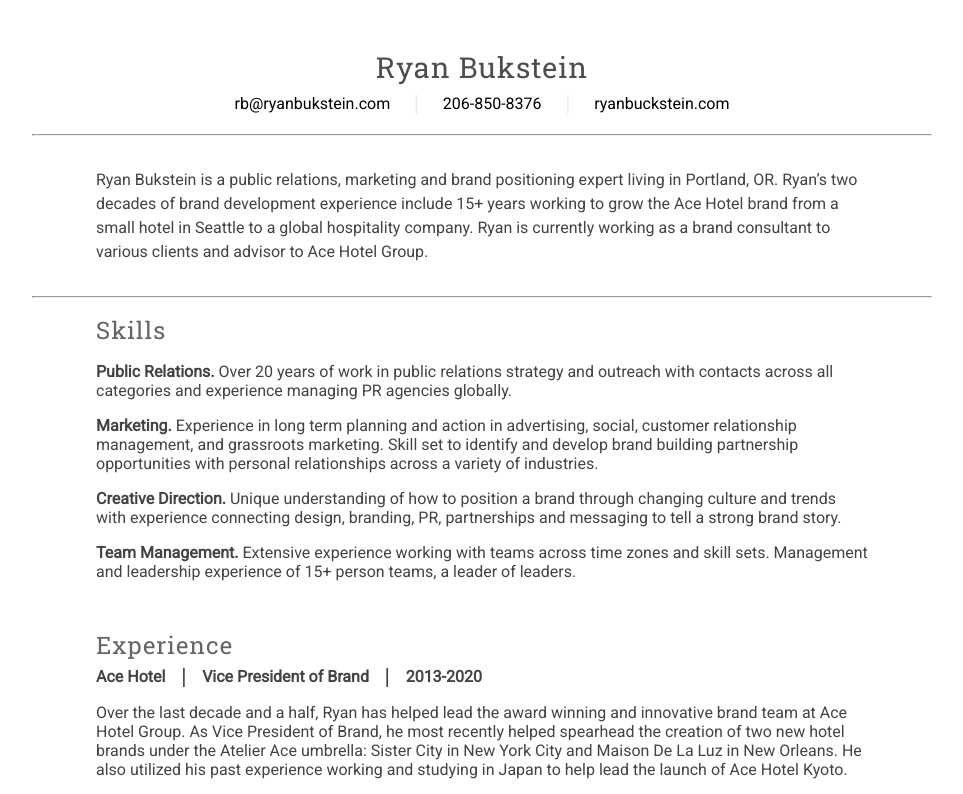
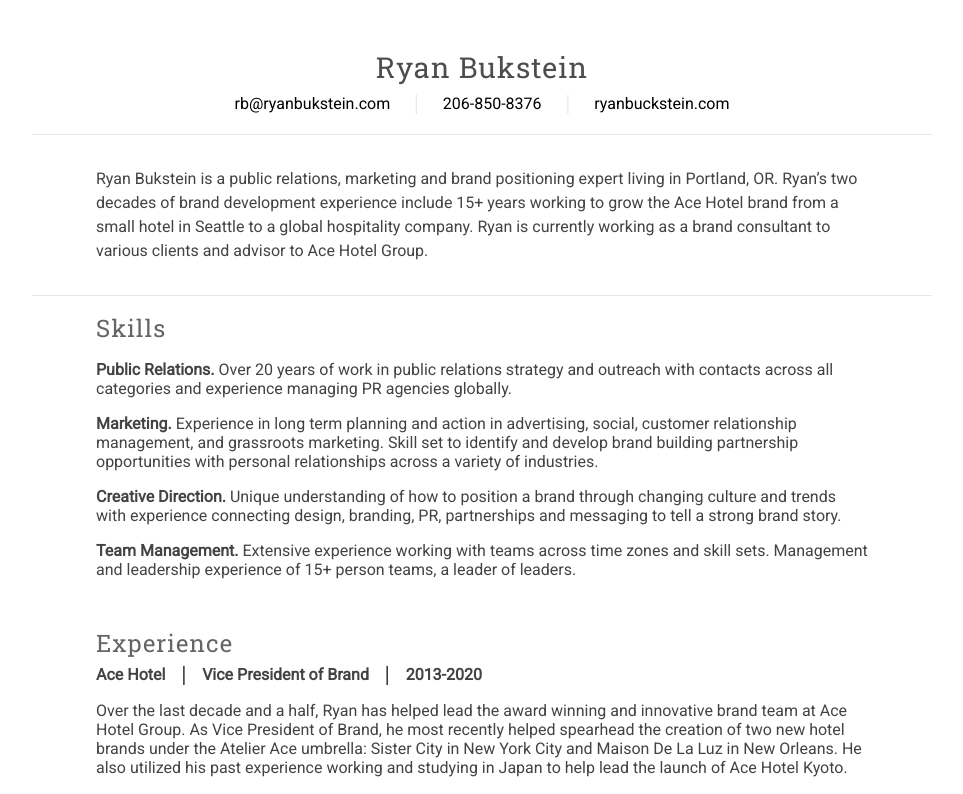
Before and after one commit to brentahrens1/bukstein-resume, a React (Create React App) app: page / in a window 1280 px wide. Shown: the top 794 px of the page, without its empty margins (158-1121 px from the left). Built offline with nearby package versions, Linux system fonts and the light colour scheme.

Commit message:
adjusts the hr lines

```diff
--- a/src/components/Resume/Resume.js
+++ b/src/components/Resume/Resume.js
@@ -30,7 +30,7 @@ const Resume = () => {
                     <div className="divider">|</div>
                     <p><a href="tel:206-850-8376" target="_blank">ryanbuckstein.com</a></p>
                 </div>
-                <hr />
+                <div className="hr" />
             </div>
             <div className="resume__mission-statement">
                 <p>
@@ -40,7 +40,7 @@ const Resume = () => {
                     hospitality company. Ryan is currently working as a brand consultant to various clients
                     and advisor to Ace Hotel Group.
                 </p>
-                <hr />
+                <div className="hr" />
             </div>
             <div className="resume__skills">
                 <h1>Skills</h1>
--- a/src/scss/_resume.scss
+++ b/src/scss/_resume.scss
@@ -38,8 +38,8 @@
         }
     }
 
-    hr {
-        color: #E6E7E8;
+    .hr {
+        border-bottom: .5px solid #E6E7E8;
     }
 
     .name {
```
